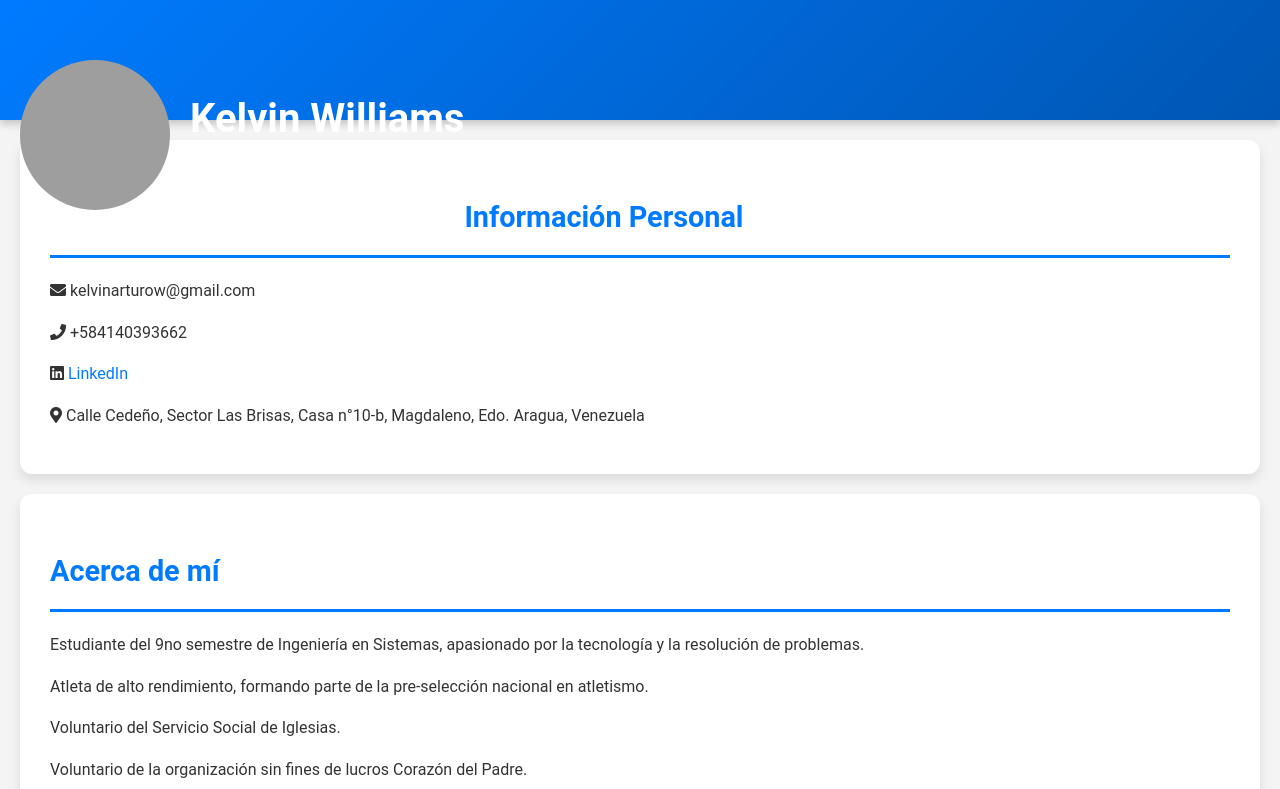
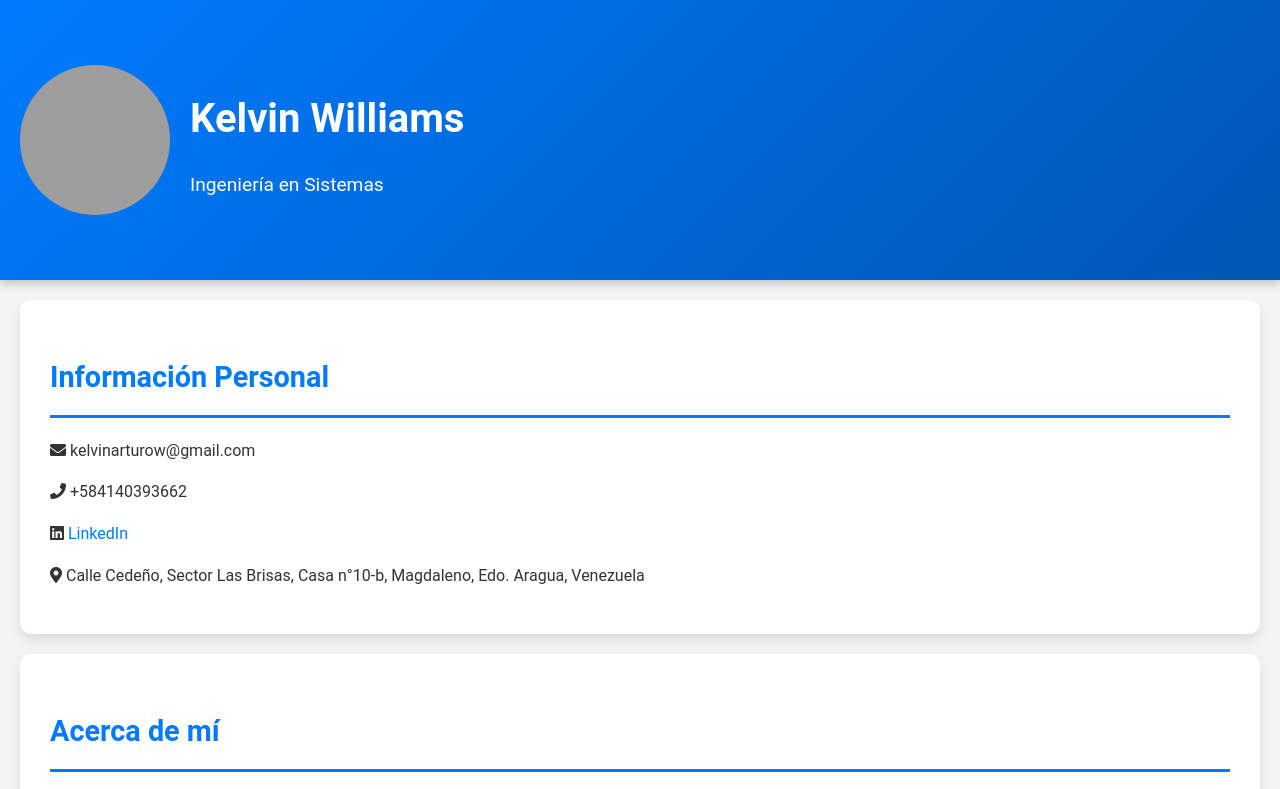
Before and after one commit to KelvinW918/CV_KELVIN, a plain HTML site: page index.html in a window 1280 px wide. Shown: the top 789 px of the page. Drawn offline with Linux system fonts and the light colour scheme; grey boxes are pictures that could not be loaded.

Commit message:
Update styles.css

```diff
--- a/styles.css
+++ b/styles.css
@@ -8,7 +8,7 @@
 }
 
 .texto-header {
-    float: left;
+    flex-grow: 1; /* Ocupa el espacio restante */
 }
 
 body {
@@ -23,9 +23,10 @@ body {
 header {
     background: linear-gradient(135deg, #007bff, #0056b3);
     color: #fff;
-    text-align: center;
     padding: 60px 20px;
     box-shadow: 0 4px 8px rgba(0, 0, 0, 0.2);
+    display: flex; /* Permite la disposición en línea */
+    align-items: center; /* Alinea verticalmente los elementos */
 }
 
 header h1 {
```
